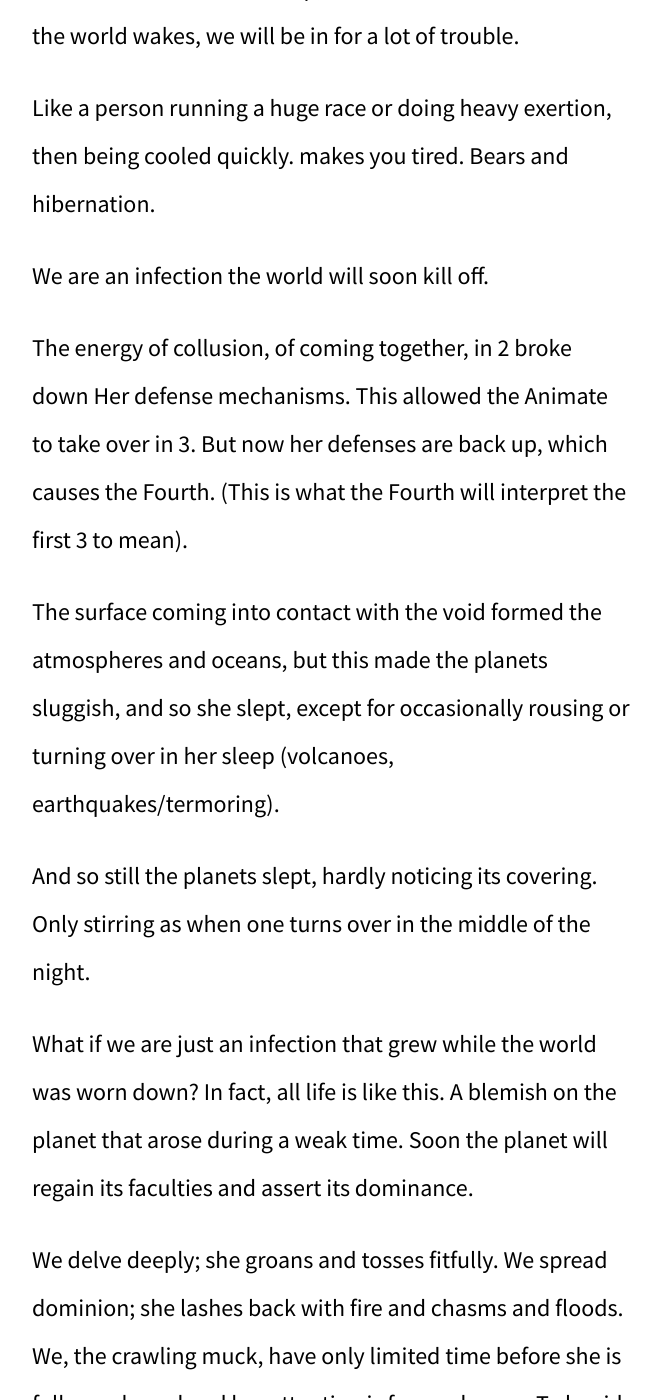
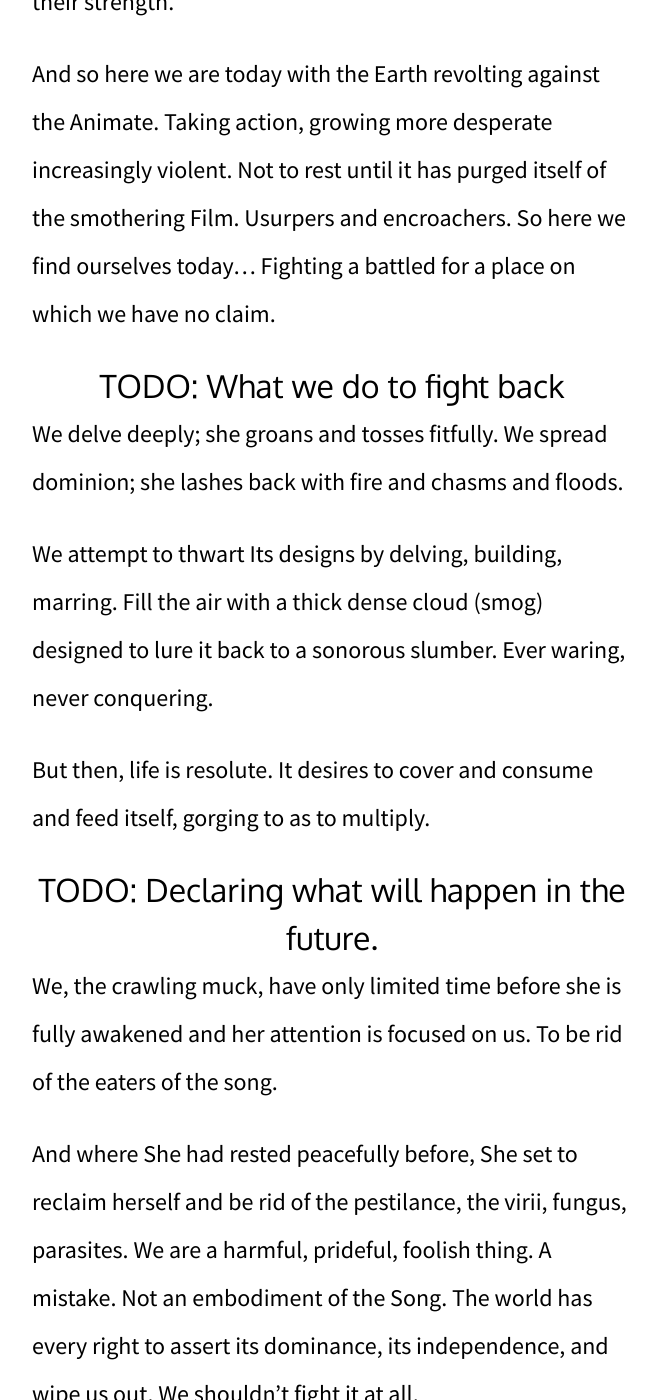
Before and after one commit to kyletolle/the-mechanism-collection, a Jekyll site: the page built from index.md, in a window 1280 px wide and 1400 px high, scrolled down 17847 px. Shown: the whole window, without its empty margins (308-969 px from the left). Built offline with Jekyll 4.4.1, drawn with Linux system fonts in a browser that asks for light colours; some of the changed text lies outside the part shown.

Commit message:
More rearranging and editing of the Fourth

```diff
--- a/index.md
+++ b/index.md
@@ -177,11 +177,7 @@ enacts and surely _is_.
 
 ---
 
-## The Fourth Mechanism
-
-### Reclamation
-
-# These are notes
+## The Fourth Mechanism Notes
 
 The Fourth Mechanism is a "modern" addition to an original three Mechanism
 creation myth.
@@ -255,155 +251,98 @@ Interpreting things all wrong.
 
 # The Fourth Mechanism
 
+## Preface
+
+Unlike those before me, I describe the outrage of our Host.
+
+We do all know of the Song, and the Inanimate, and, at last, the Animate. But
+the current understanding is flawed and knows little of what happens now, and
+nothing of what will soon come to be.
+
+Her point of view is one we ignore, however crucial it is to our now-fevered
+plight. We, in our ignorance, have angered Her.
+
 ## Reclamation
 
-### Preface
+Eons back, the All shattered and its chunks formed the Inanimate. These bodies
+resonated with the Song, strove for elegance, and were bastions of order and
+governance.
 
-Yea, do we all know of the Song and the Inanimate and, at last, the Animate.
-But the current understanding is flawed and knows nothing of what happens
-now or will soon come to be.
+The effort of this coalescence and modification eventually exhausted them,
+however. They became sluggish, and later fell in to slumber.
 
-Unlike those before me, I describe the outrage of Her Mechanism.
+The Void, which spawned the Cataclysm, was not spent. That decimator of
+organization leeched the Song from the Animate, and perverted it. The Void ate
+at the planets and spat out air and water, mere imitations of the All it consumed.
 
-Sandwiched between stunting growth and eviscerating heat, our Mother struggles
-outward.
-But what she spits is far sweeter than previous Mechanisms.
+These corruptions then sat and increased in potency. They became the Animate -
+a circus of mockery - and surreptitiously engulfed the sleeping planets.
 
-Her point of view is one we ignore, however crucial it is to our now-fevered
-plight.
+This film has prevented the Song from reaching Her, our Host, so she dozes on,
+hardly noticing Her covering.
+Only stirring as when one turns over in the middle of the night. ???
 
----
-
-Echelons of order and governance.
-A self-guided system is bound to fault; error.
-Decimator of organization (the void).
-
-Strings desintigrated and reached decimation.
-Reducing harmony - increasing entropy.
-The Song has its own form, one not needing a medium to exist.
-
-Since the Song has come to inhabit these elemental bits, the energy leaks out
-or is lessened by the medium, so it needs other energy to replenish that which
-it loses.
-The Void eats the song.
-Draws it out of the elemental bits.
-
-The bits interact and learn of one another... whisperings of order.
-
--The 4M interpretation of 2M-
-
-The All shatters into chucks that are the inanimate planets and galaxies.
-The worlds then (since they are pieces of the All) attempt elegance, but are
-corrupted by the Void - giving rise to the animate.
-The energy of collusion, of coming together, in 2M broke down her defense
-mechanisms.
-This allowed the animate to take over in 3M.
-But now her defenses are back up, which causes 4M.
-The inanimate corrects itself and eradicates the animate.
-
+#TODO: She stirs
+Yet we see indications that she rouses.
+(volcanoes, earthquakes/termoring)
+But we can see evidence of her awareness.
 
 It began with the worms.
 Devouring the surface of the world, tunneling and delving.
 Causing an itch that stirred the Inanimate.
+
+We emit smoke and soot; she coughs madly in storms of anguish.
+
 And once roused, It noticed the creeping crawling filth that covered Its
 surface.
+All creeping creatures as mites that scurry and itch.
+The creatures on this earth: a pestilence to Her.
+We are an infection the world will soon kill off.
+What if we are just an infection that grew while the world was worn down?
+In fact, all life is like this.
+A blemish on the planet that arose during a weak time.
 
-Grass clinging, trees protruding, creatures roaming - tresspassing - all
-about.
+#TODO: She notices us
+Grass clinging, trees protruding, creatures roaming - trespassing.
+Forests suctioned themselves to Earth in an attempt to stifle Cornice.
+The film of vegetation occasionally burst through by the fingers of the
+energetic crust.
+The grass and trees smother Her surface, while her fingers thrust upward.
+
+#TODO: How she's reacting so far
+Her surface has stretched, bent, contorted to stop the spread of the grasses,
+but the Animate has spread its roots afar.
+Mountains rise up, chasms yawn, earthquakes are chills down the spine because
+we are creeping muck-vermin.
+The forests strangling her breath.
+And we see where she has managed to flaw free and break through the crust
+we've set.
+
+Oceans boiled and the waves became tumultuous.
+The sky darkened and winds conspired to form great storms.
+The land shook with wrath and vehemently vomited molten core and poisonous
+fume.
+Waters (rivers and lakes) spread and drowned.
+Mountains raised up and thrust bony appendages through the muck and mire.
 
 Spitting ash plumes and wasted tears, the Fourth Mechanism pits us against a
 layer of corruption in desperate want to feel UV rays.
 (Earth is polluting the air with smog to kill us so she can feel the sun on
 her rocky crust again.)
-
 Magma flung crystalizes in flight; stinging as it litters the ground.
-Forests suction themselves to earth in an attempt to stifle Cornice.
-The film of vegetation occasionally burst through by the fingers of the
-energetic crust.
-Oceans squatting on the depths; trenching the union between Void and Void.
-
 Cataclysmic clouds creeping, crushing, currently catalyzing conversion.
-
 Her exhalations plunder the virii of their strength.
 
-The earth is a pockmarked and scarred world.
-Mountains rise up, chasms yawn, earthquakes are chills down the spine because
-we are creeping muck-vermin.
-We, in our ignorance, have angered Her.
-Her wrath and retribution are nigh and there will be no corner where her
-revenge does not strike.
-The creatures on this earth: a pestilence to Her.
-The grass and trees smother Her surface, while her fingers thrust upward.
-All creeping creatures as mites that scurry and itch.
-It has been long since her birth and now she does slumber.
-But we can see evidence of her awareness.
-We emit smoke and soot; she coughs madly in storms of anguish.
-
-The earth was lulled to sleep, that we then arose, but when the world wakes,
-we will be in for a lot of trouble.
-
-Like a person running a huge race or doing heavy exertion, then being cooled
-quickly. makes you tired. Bears and hibernation.
-
-We are an infection the world will soon kill off.
-
-The energy of collusion, of coming together, in 2 broke down Her defense
-mechanisms.
-This allowed the Animate to take over in 3.
-But now her defenses are back up, which causes the Fourth.
-(This is what the Fourth will interpret the first 3 to mean).
-
-The surface coming into contact with the void formed the atmospheres and
-oceans, but this made the planets sluggish, and so she slept, except for
-occasionally rousing or turning over in her sleep (volcanoes,
-earthquakes/termoring).
-
-And so still the planets slept, hardly noticing its covering.
-Only stirring as when one turns over in the middle of the night.
-
-What if we are just an infection that grew while the world was worn down?
-In fact, all life is like this.
-A blemish on the planet that arose during a weak time.
-Soon the planet will regain its faculties and assert its dominance.
-
-We delve deeply; she groans and tosses fitfully.
-We spread dominion; she lashes back with fire and chasms and floods.
-We, the crawling muck, have only limited time before she is fully awakened and
-her attention is focused on us.
-To be rid of the eaters of the song.
-Her surface has stretched, bent, contorted to stop the spread of the grasses,
-but the Animate has spread its roots afar.
-The forests strangling her breath.
-And we see where she has managed to flaw free and break through the crust
-we've set.
-There is no denying the grief we've caused; that which she now smells accutely
-and will make herself rid of.
-The end shall soon be upon us when she rains sulfer upon her pockmarked skin.
-When she splits open her hide and eats the eaters.
-The ashes will be stirred in the wind as she rolls from her bed and shakes off
-our sloughing carcasses.
-She will spit the Song from her mouth and quench the fith which steal her
-energy.
-
-And where It had rested peacefully before, It set to reclaim itself and be rid
-of the pestilance, the virii, fungus, parasites.
-
-Oceans boiled and the waves became tumultuous.
-The sky darkened and winds conspired to form great storms.
-The land shook with wrath and vehemently vomitted molten core and poisonous
-fume.
-
-Waters (rivers and lakes) spread and drowned.
-Mountains raised up and thrust bony appendages through the muck and mire.
-
 And so here we are today with the Earth revolting against the Animate.
-
 Taking action, growing more desperate increasingly violent.
 Not to rest until it has purged itself of the smothering Film.
 Usurpers and encroachers.
-
 So here we find ourselves today... Fighting a battled for a place on which we
 have no claim.
+
+#TODO: What we do to fight back
+We delve deeply; she groans and tosses fitfully.
+We spread dominion; she lashes back with fire and chasms and floods.
 
 We attempt to thwart Its designs by delving, building, marring.
 Fill the air with a thick dense cloud (smog) designed to lure it back to a
@@ -413,12 +352,32 @@ Ever waring, never conquering.
 But then, life is resolute.
 It desires to cover and consume and feed itself, gorging to as to multiply.
 
+#TODO: Declaring what will happen in the future.
+We, the crawling muck, have only limited time before she is fully awakened and
+her attention is focused on us.
+To be rid of the eaters of the song.
+
+And where She had rested peacefully before, She set to reclaim herself and be
+rid of the pestilance, the virii, fungus, parasites.
 We are a harmful, prideful, foolish thing.
 A mistake.
 Not an embodiment of the Song.
 The world has every right to assert its dominance, its independence, and wipe
 us out.
 We shouldn't fight it at all.
+
+There is no denying the grief we've caused; that which she now smells accutely
+and will make herself rid of.
+Her wrath and retribution are nigh and there will be no corner where her
+revenge does not strike.
+The end shall soon be upon us when she rains sulfur upon her pockmarked,
+scarred skin.
+When she splits open her hide and eats the eaters.
+
+The ashes will be stirred in the wind as she rolls from her bed and shakes off
+our sloughing carcasses.
+She will spit the Song from her mouth and quench the filth which steal her
+energy.
 
 Beware. Repent. Regret.
 
@@ -431,7 +390,35 @@ The Void will claim us.
 But what are valleys but graves, and mountains but the dirt to be cast in on
 top of us after we've fallen into them?
 
+### THE GIST OF THINGS!
+She's asleep but she tosses and turns.
+But it's gotten worse.
+It began with the worms, digging and itching.
+But what really set her off was the smoke from our fires.
+Then she realizes that we've covered her and are wearing her down.
+She starts to fight back with earth quakes and sees all the Animate that are
+smothering her in various ways.
+She then changes the surface to try to get rid of us. That gives rise to the
+mountains, valleys, and volcanoes.
+We then fight back further. Trying to spread dominion and further delving.
+This only aggravates her more. We haven't been able to lull her back to sleep.
+As she gains more energy, we'll be in more trouble.
+Soon her defenses will be back up, which is the threat of her Reclaming her
+surface.
+The Inanimate will correct itself and eradicate the Animate.
+Soon the planet will regain its faculties and assert its dominance.
+###
+
+
+
+
+
 ---
+
+
+
+
+
 
 Note: This is one of my favorite interpretations. Can we have the voice of all
 the rest of it be like this?
@@ -469,3 +456,17 @@ Enduring in spite of us.
 
 We sit on the instrument's strings, dampening the chords.
 She will strum and she will be heard.
+
+---
+
+# Fragments
+
+We want to keep these for use in another piece, but they don't belong here.
+
+Sandwiched between stunting growth and eviscerating heat, our Mother struggles
+outward.
+But what she spits is far sweeter than previous Mechanisms.
+
+A self-guided system is bound to fault; error.
+
+Oceans squatting on the depths; trenching the union between Void and Void.
```
